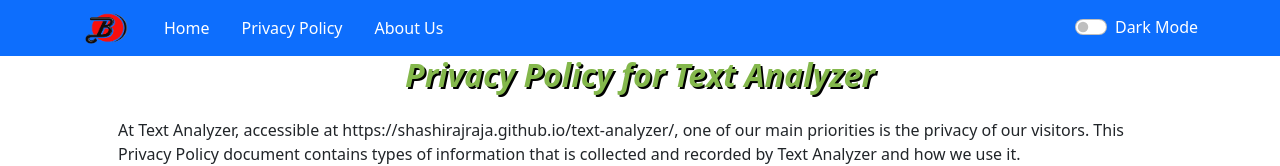
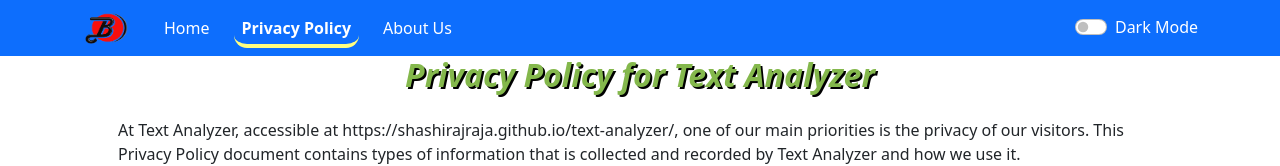
Before and after one commit to shashirajraja/text-analyzer, a React (Create React App) app: page /#/privacy in a window 1280 px wide. Shown: the top 166 px of the page. Built offline with nearby package versions, Linux system fonts and the light colour scheme.

Commit message:
NavLink updated for active button style in navbar

```diff
--- a/src/components/common/Navbar.js
+++ b/src/components/common/Navbar.js
@@ -1,5 +1,5 @@
 import React from 'react'
-import { Link } from 'react-router-dom'
+import { NavLink } from 'react-router-dom'
 import Logo from '../../logo512.png';  //  src/images
 import PropTypes from 'prop-types'
 
@@ -17,9 +17,9 @@
             </button>
             <div className="collapse navbar-collapse" id="navbarNavAltMarkup">
                 <div className="navbar-nav font-weight-bold">
-                    <Link to="/" className="nav-item nav-link mx-2 navBtn text-white">Home</Link>
-                    <Link to="/privacy" className="nav-item nav-link mx-2 navBtn text-white">Privacy Policy</Link>
-                    <Link to="/about" className="nav-item nav-link mx-2 navBtn text-white">About Us</Link>
+                    <NavLink to="/" className="nav-item nav-link mx-2 navBtn text-white">Home</NavLink>
+                    <NavLink to="/privacy" className="nav-item nav-link mx-2 navBtn text-white">Privacy Policy</NavLink>
+                    <NavLink to="/about" className="nav-item nav-link mx-2 navBtn text-white">About Us</NavLink>
                 </div>
             </div>
             <div className="form-check form-switch" >
```
